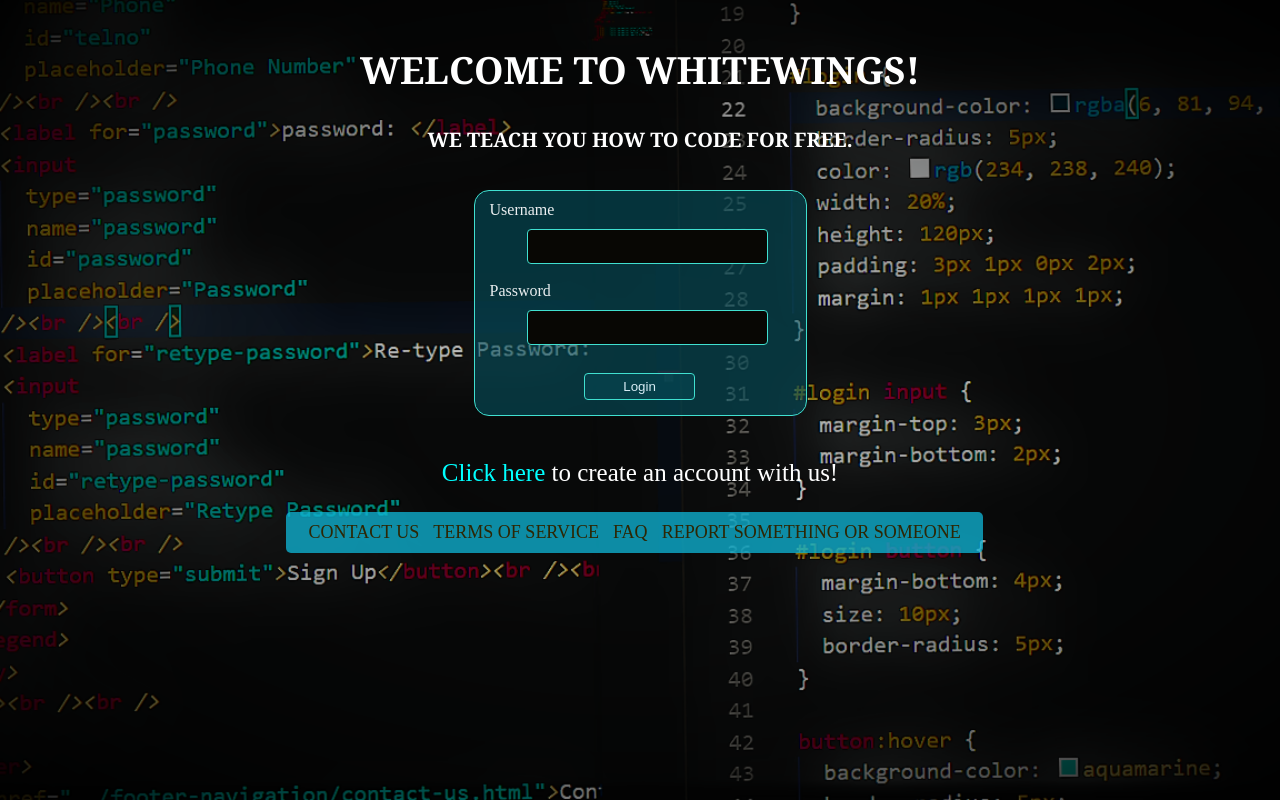
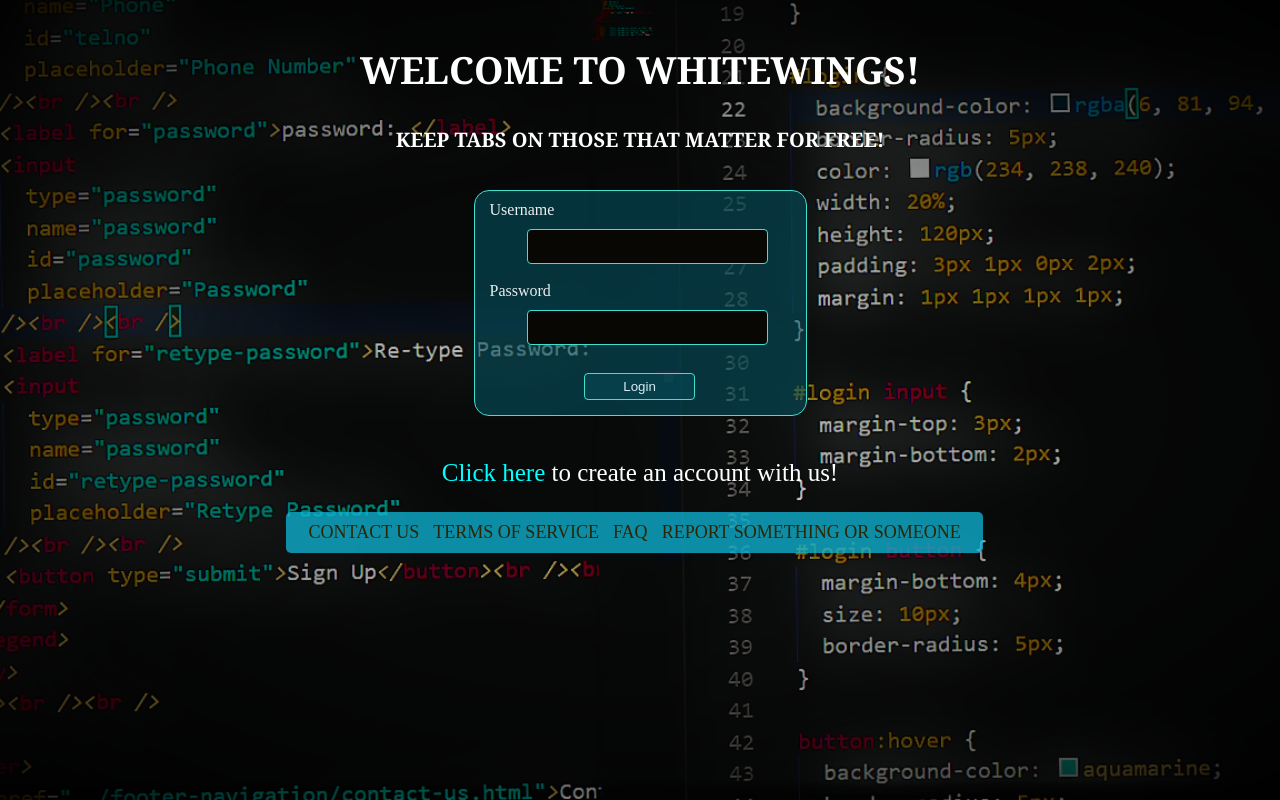
Before and after one commit to empjosh/codes, a plain HTML site: page whitewings-html/access-pages/login.html in a window 1280 px wide. Drawn offline with Linux system fonts and the light colour scheme.

Commit message:
Some slight changes as well

```diff
--- a/whitewings-html/access-pages/login.html
+++ b/whitewings-html/access-pages/login.html
@@ -16,7 +16,7 @@
       -->
     <div id="intros">
       <h2>Welcome to Whitewings!</h2>
-      <h4>We teach you how to code for free.</h4>
+      <h4>Keep tabs on those that matter for free!</h4>
     </div>
 
     <form action="#" id="login">
```
